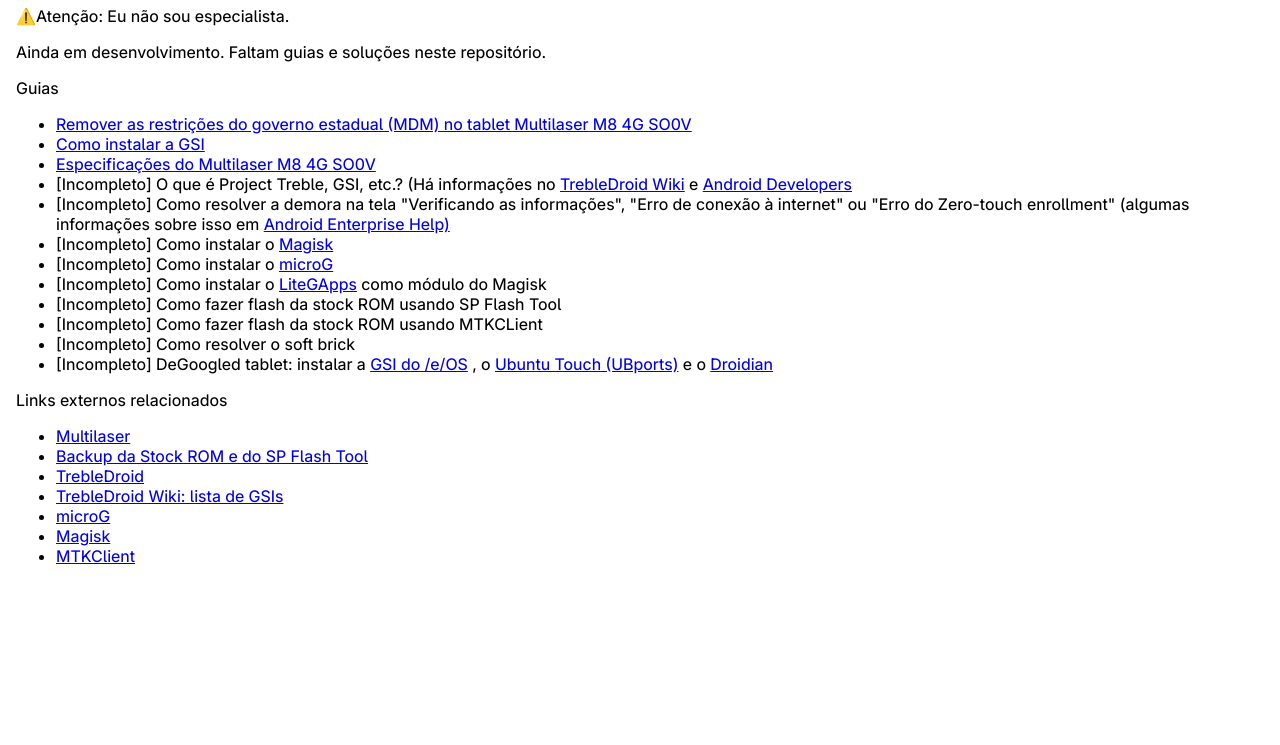
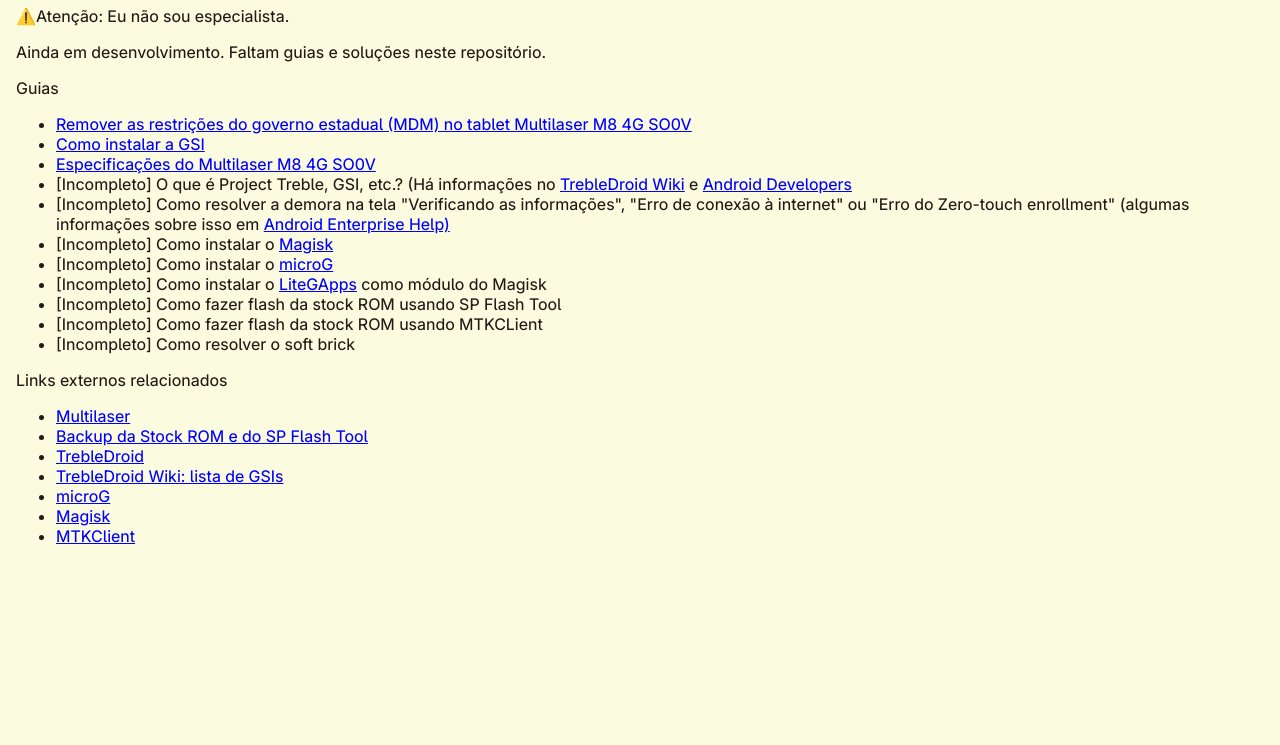
Before and after one commit to ruanv0/ruanv0.github.io, a plain HTML site: page index.html in a window 1280 px wide. Shown: the part 84-829 px from the top of the page. Drawn offline with Linux system fonts and the light colour scheme.

Commit message:
Edições no estilo do site e uma correção

```diff
--- a/index.html
+++ b/index.html
@@ -42,13 +42,6 @@
 			<li>[Incompleto] Como fazer flash da stock ROM usando SP Flash Tool</li>
 			<li>[Incompleto] Como fazer flash da stock ROM usando MTKCLient</li>
 			<li>[Incompleto] Como resolver o soft brick</li>
-			<li>[Incompleto] DeGoogled tablet: instalar a
-				<a href="https://community.e.foundation/t/introducing-e-os-generic-system-images-gsi/31655">GSI do /e/OS</a>
-				, o
-				<a href="https://ubuntu-touch.io/">Ubuntu Touch (UBports)</a>
-				e o
-				<a href="https://droidian.org/">Droidian</a>
-			</li>
 		</ul>
 		<p>Links externos relacionados</p>
 		<ul>
--- a/styles/style.css
+++ b/styles/style.css
@@ -1,3 +1,42 @@
+:root {
+	/* this has to be set to switch between light or dark */
+	color-scheme: light dark;
+
+	--light-bg: #FBFBE0;
+	--light-color: #221A14;
+	--light-link-href: #0000FF;
+	--light-visited-href: #800080;
+	--light-hover-href: #FFC0CB;
+	--light-active-href: #FF0000;
+	--light-focus-href-outline: 2px solid #00FF00;
+
+	--dark-bg: #261F19;
+	--dark-color: #E1D4CB;
+	--dark-link-href: #88CCFF;
+	--dark-visited-href: #BB88DD;
+	--dark-hover-href: #FFFFFF;
+	--dark-active-href: #FF6666;
+	--dark-focus-href-outline: 2px solid #00FF00;
+}
+* {
+  background-color: light-dark(var(--light-bg), var(--dark-bg));
+  color: light-dark(var(--light-color), var(--dark-color));
+}
+a:link {
+	color: light-dark(var(--light-link-href), var(--dark-link-href));
+}
+a:visited {
+	color: light-dark(var(--light-visited-href), var(--dark-visited-href));
+}
+a:hover {
+	color: light-dark(var(--light-hover-href), var(--dark-hover-href));
+}
+a:active {
+	color: light-dark(var(--light-active-href), var(--dark-active-href));
+}
+a:focus {
+	outline: light-dark(var(--light-focus-href-outline), var(--dark-focus-href-outline));
+}
 html, body {
 	height: 100%;
 	margin: 0.5em;
@@ -25,7 +64,8 @@ p, h1, h2, h3, h4 {
 	overflow-wrap: break-word;
 }
 pre {
-	background: #f4f4f4;
+	background: #312821;
+	color: var(--dark-color);
 	padding: 10px;
 	border-radius: 5px;
 	overflow-x: auto;
@@ -35,6 +75,8 @@ pre {
 	overflow-wrap: normal;
 }
 code {
+	background: #312821;
+	color: var(--dark-color);
 	font-family: 'AdwaitaMono', monospace;
 	font-weight: 450; /* mid-range weight */
 	display: block;
@@ -59,7 +101,7 @@ table {
 	overflow-x: auto;
 }
 th, td {
-	border: 1px solid rgb(0 0 0);
+	border: 1px solid light-dark(var(--light-color), var(--dark-color));
 	padding: 8px 10px;
 }
 td:last-of-type {
```
